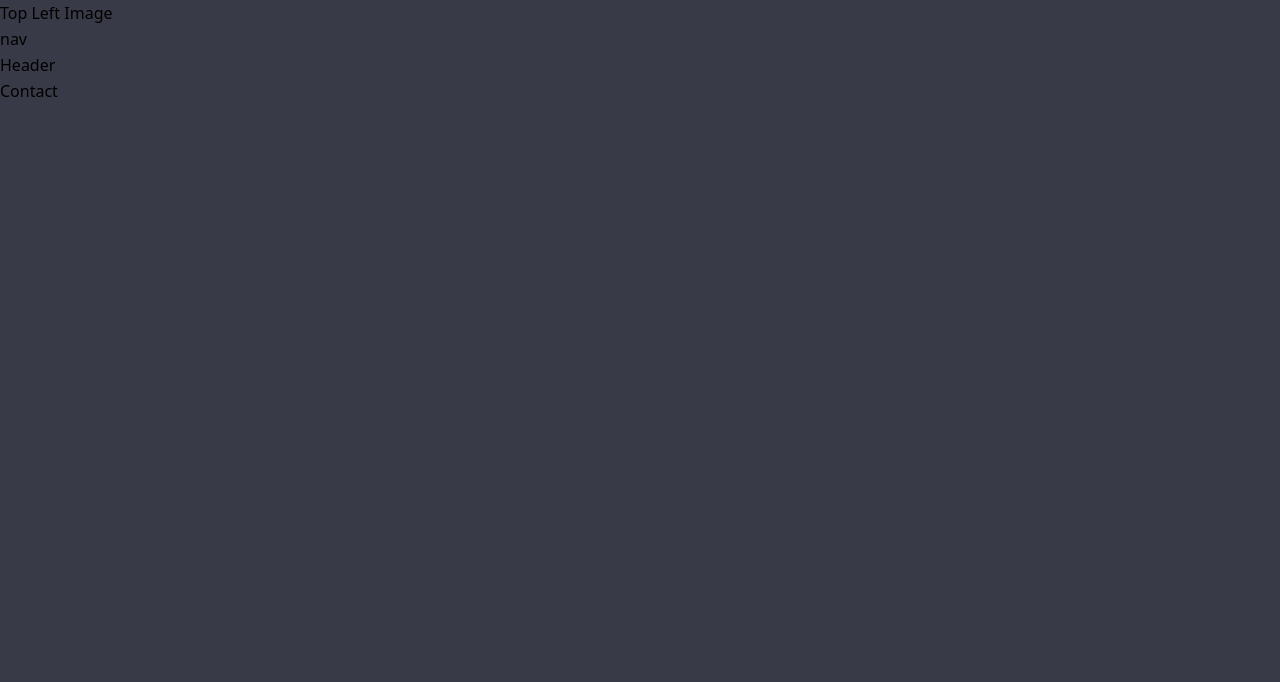
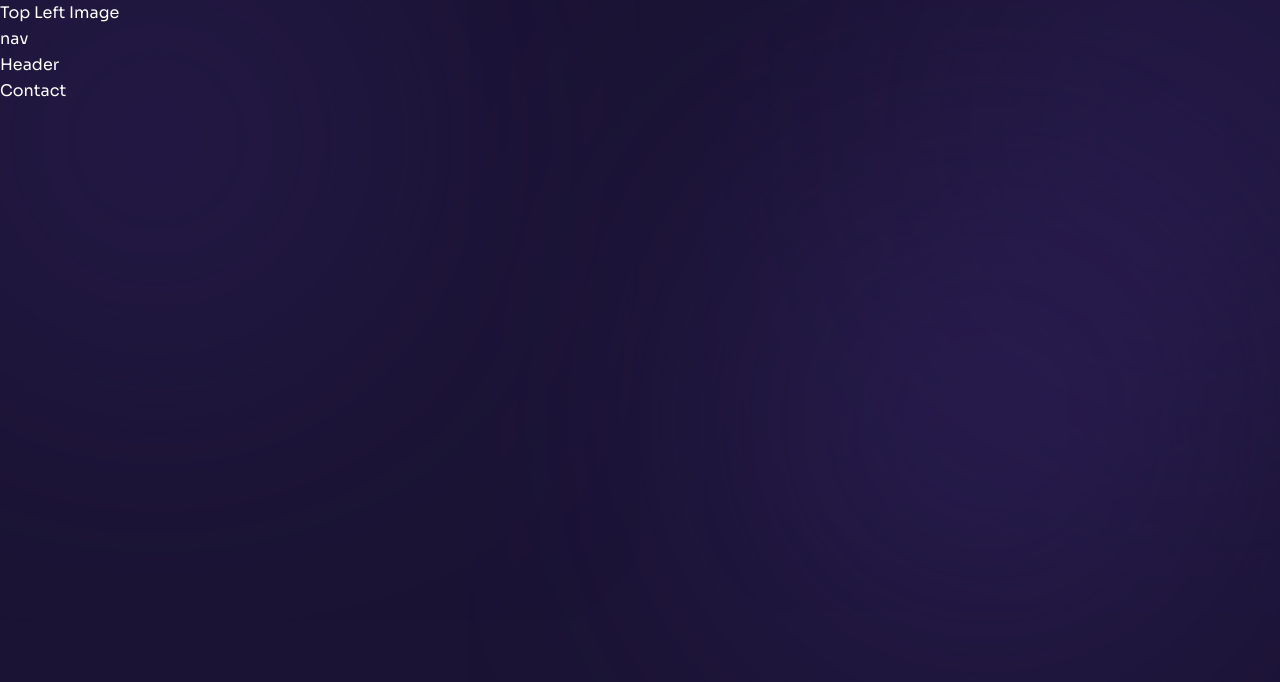
Before and after one commit to erickdc7/react-portfolio-2, a Next.js app: page /contact in a window 1280 px wide. Shown: the top 682 px of the page. Built offline with nearby package versions, Linux system fonts and the light colour scheme.

Commit message:
add layout styles

```diff
--- a/components/Layout.js
+++ b/components/Layout.js
@@ -14,12 +14,14 @@ import Header from '../components/Header'
 import TopLeftImg from '../components/TopLeftImg'
 
 const Layout = ({ children }) => {
-  return <div>
-    <TopLeftImg />
-    <Nav />
-    <Header />
-    {children}
-  </div>;
+  return (
+    <div className={`page bg-site text-white bg-cover bg-no-repeat ${sora.variable} font-sora relative`}>
+      <TopLeftImg />
+      <Nav />
+      <Header />
+      {children}
+    </div>
+  );
 };
 
 export default Layout;
```
